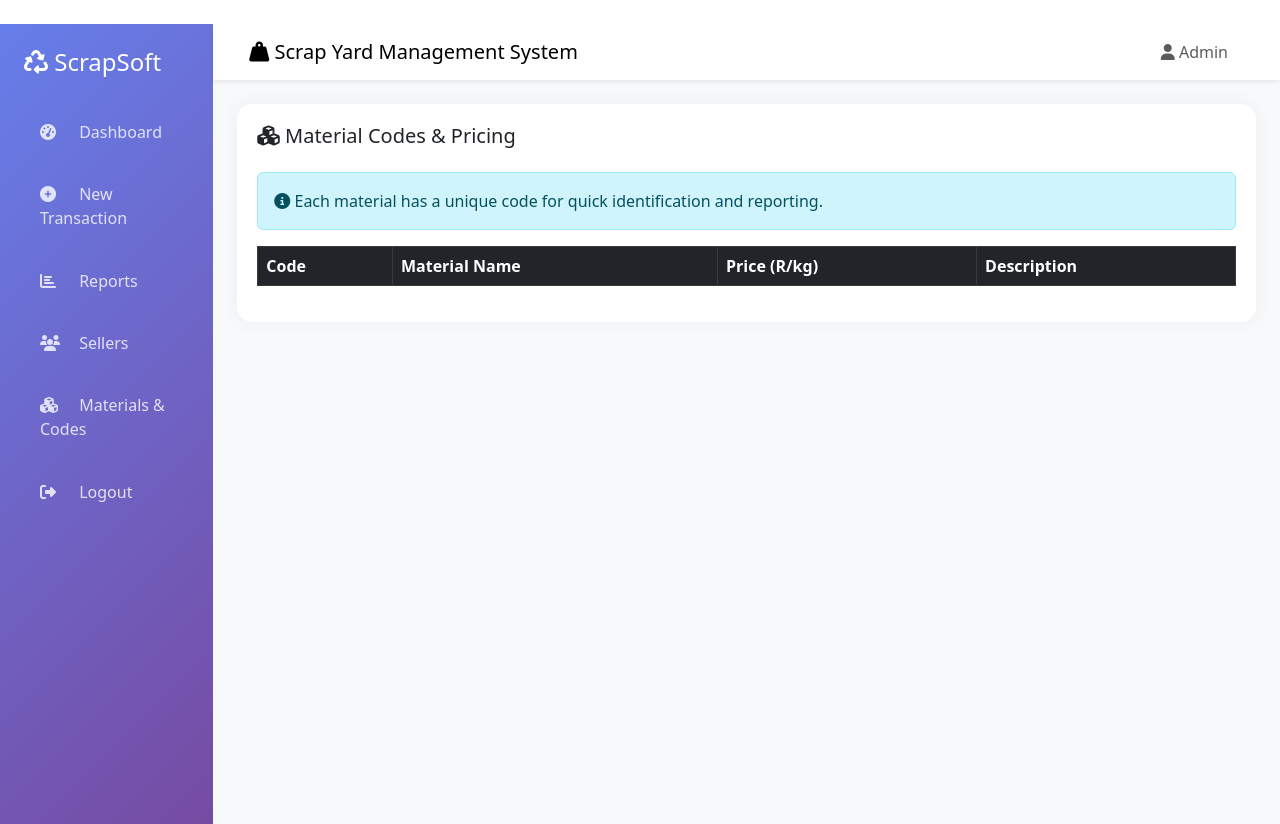
After one commit to AbaNtuIntelligence/scrapyard-software, a Python web app: template app/templates/materials.html in a window 1280 px wide. The commit adds this page. Run offline with Jinja, Linux system fonts and the light colour scheme; the template is opened without the code that fills it, so the values that code supplies are empty.

Commit message:
Add material codes system: K4, AL1, CU1 etc with pricing

```diff
--- /dev/null
+++ b/app/config.py
@@ -0,0 +1 @@
+printf '%s\n' 'class Config:' '    SECRET_KEY = "your-secret-key"' '    SQLALCHEMY_DATABASE_URI = "sqlite:///scrapyard.db"' '    SQLALCHEMY_TRACK_MODIFICATIONS = False' '    SCALE_PORT = "COM3"' '    SCALE_BAUDRATE = 9600' '    SCALE_TIMEOUT = 1' > config.py
--- a/app/templates/base.html
+++ b/app/templates/base.html
@@ -89,6 +89,9 @@
                         <a class="nav-link {% if active_page == 'sellers' %}active{% endif %}" href="{{ url_for('sellers') }}">
                             <i class="fas fa-users"></i> Sellers
                         </a>
+                        <a class="nav-link {% if active_page == 'materials' %}active{% endif %}" href="{{ url_for('materials') }}">
+                            <i class="fas fa-cubes"></i> Materials & Codes
+                        </a>
                         <a class="nav-link" href="{{ url_for('logout') }}">
                             <i class="fas fa-sign-out-alt"></i> Logout
                         </a>
--- /dev/null
+++ b/app/templates/materials.html
@@ -0,0 +1,38 @@
+{% extends "base.html" %}
+
+{% block content %}
+<div class="table-container">
+    <div class="d-flex justify-content-between align-items-center mb-4">
+        <h5 class="mb-0">
+            <i class="fas fa-cubes"></i> Material Codes & Pricing
+        </h5>
+    </div>
+
+    <div class="alert alert-info">
+        <i class="fas fa-info-circle"></i> Each material has a unique code for quick identification and reporting.
+    </div>
+
+    <div class="table-responsive">
+        <table class="table table-bordered">
+            <thead class="table-dark">
+                <tr>
+                    <th>Code</th>
+                    <th>Material Name</th>
+                    <th>Price (R/kg)</th>
+                    <th>Description</th>
+                </tr>
+            </thead>
+            <tbody>
+                {% for material in materials %}
+                <tr>
+                    <td><code class="fw-bold">{{ material.code }}</code></td>
+                    <td>{{ material.name }}</td>
+                    <td class="text-end">R {{ material.price_per_kg }}</td>
+                    <td>{{ material.description or '-' }}</td>
+                </tr>
+                {% endfor %}
+            </tbody>
+        </table>
+    </div>
+</div>
+{% endblock %}
```
Also changed, not shown: app/__init__.py (+43 -20 lines), app/templates/new_transaction.html (+13 -19 lines).
